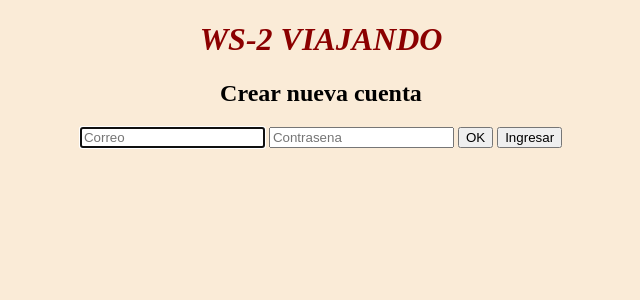
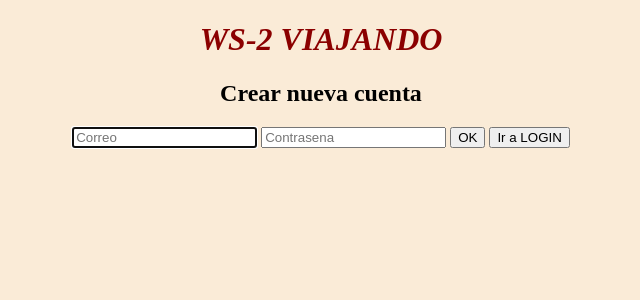
Before and after one commit to DianaCM11/WS-2-cliente, a Python web app: template templates/registro.html in a window 1280 px wide. Shown: the top 300 px of the page, without its empty margins (319-959 px from the left). Run offline with Jinja, Linux system fonts and the light colour scheme; the template is opened without the code that fills it, so the values that code supplies are empty; some libraries are stand-ins or nearby versions.

Commit message:
respuestas

```diff
--- a/templates/registro.html
+++ b/templates/registro.html
@@ -18,7 +18,7 @@
 
     <button type="button">OK</button>
 
-    <input type="button" onclick="location.href='login.html'" value="Ingresar">
+    <input type="button" onclick="location.href='login.html'" value="Ir a LOGIN">
 
 </form>
 
```
